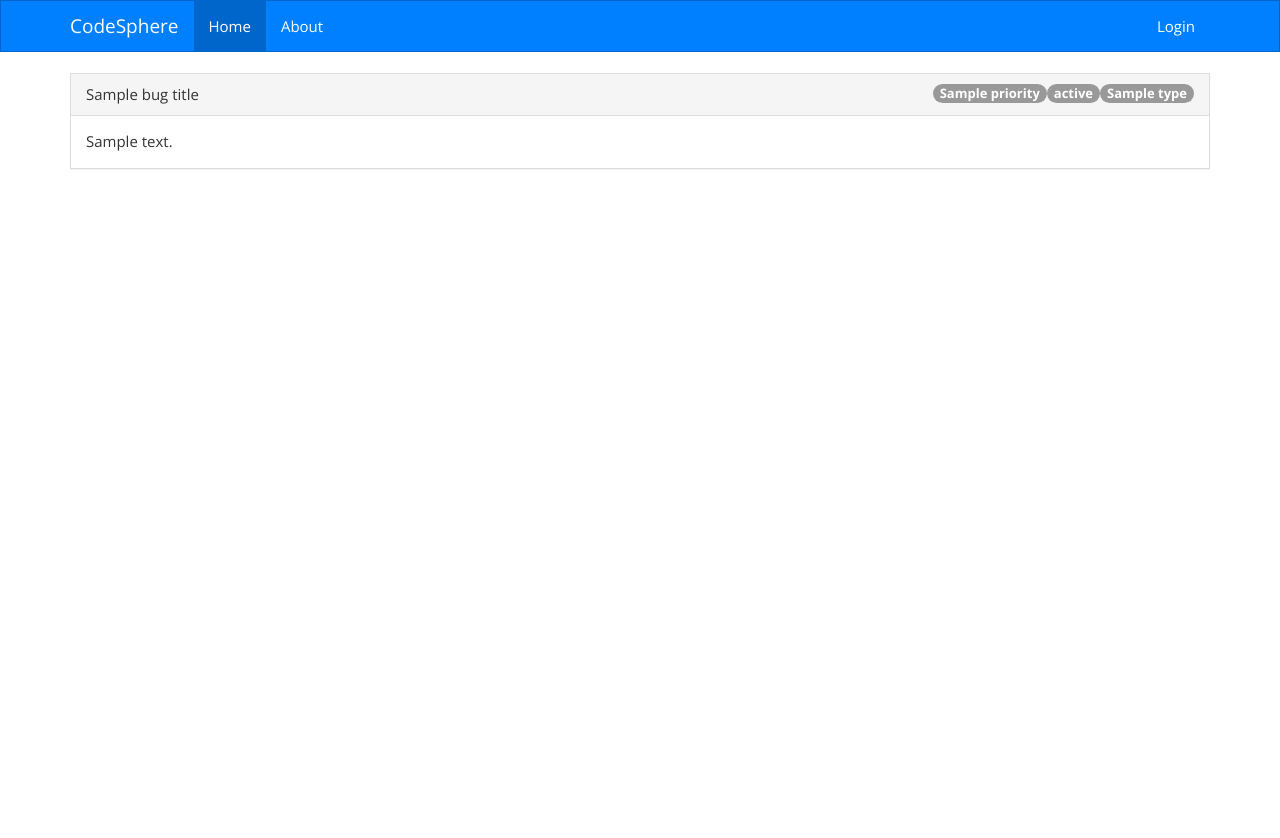
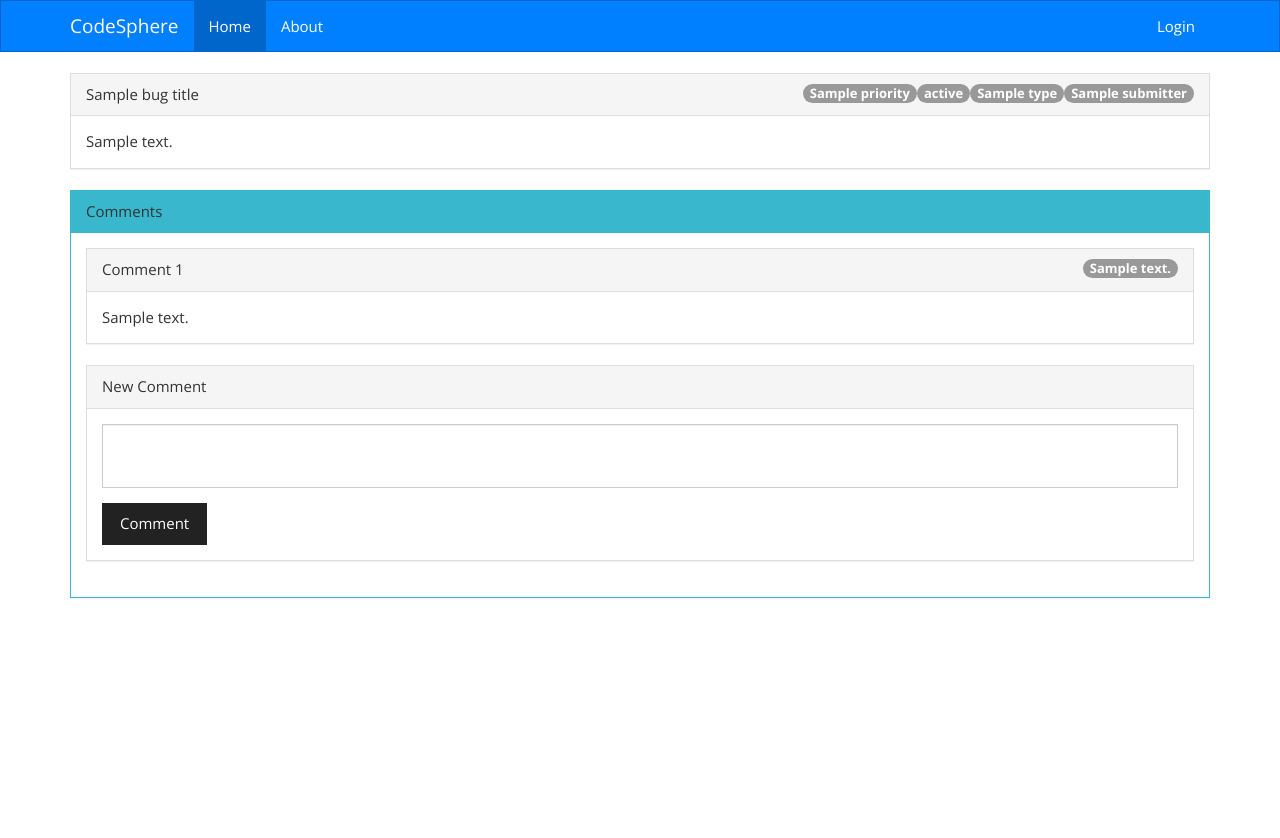
Before and after one commit to tjcsl/codesphere, a Flask app: template project/templates/bugs/view.html in a window 1280 px wide. Shown: the top 838 px of the page. Run offline with Flask 2, Linux system fonts and the light colour scheme; the template is opened without the code that fills it: most values are stand-ins (such as "Sample title", 1, 10 or a date in 2020); parts of the project's set-up code (start-up, migrations or seed data) failed here and were passed over.

Commit message:
Bug comments

```diff
--- a/project/templates/bugs/new.html
+++ b/project/templates/bugs/new.html
@@ -83,7 +83,7 @@ textarea {
                 <div class="panel-heading">Description</div>
                 <div class="panel-body">
                     <div class="input-group" style="height:100%; width:100%">
-                        <textarea id="description" name="description" class="form-control" style="resizeable:none;" value="">
+                        <textarea id="description" name="description" class="form-control" style="resize:none;" value="">
                         </textarea>
                     </div>
                 </div>
--- a/project/templates/bugs/view.html
+++ b/project/templates/bugs/view.html
@@ -9,10 +9,32 @@
 }
 -%}
 
+<script>
+$( document.body ).on( 'click', '.dropdown-menu li', function( event ) {
+
+    var $target = $( event.currentTarget );
+
+    $target.closest( '.btn-group' )
+        .find( '[data-bind="label"]' ).text( $target.text() )
+            .end()
+        .children( '.dropdown-toggle' ).dropdown( 'toggle' );
+
+    return false;
+
+});
+
+function validate_comment() {
+    changed_status = $('#new-status').val() != "";
+    wrote_comment = $('#comment').val() != "";
+    console.log(wrote_comment || changed_status);
+    return wrote_comment || changed_status;
+}
+</script>
 
 <div class="panel panel-default">
     <div class="panel-heading">
         {{ bug_title }}
+        <span class="pull-right badge">{{ submitter }}</span>
         <span class="pull-right badge">{{ type }}</span>
         <span class="pull-right badge">{{ status }}</span>
         <span class="pull-right badge" style="background-color:{{ prio_colors[priority] }}">{{ priority }}</span>
@@ -21,4 +43,90 @@
         {{ description }}
     </div>
 </div>
+
+{% set comment_color = "#39B7CD" %}
+
+<div class="panel panel-default" style="border-color:{{ comment_color }}">
+    <div class="panel-heading" style="background-color:{{ comment_color }}; border-color:{{ comment_color }}">Comments</div>
+    <div class="panel-body">
+        {% set count = 1 %}
+        {% for c in comments %}
+            <div class="panel panel-default">
+                <div class="panel-heading">Comment {{ count }} <span class="pull-right badge"> {{ commentors [c.commenter] }} </span></div>
+                <div class="panel-body"> {{ c.content }} </div>
+            </div>
+            {% set count = count + 1 %}
+        {% endfor %}
+        <div class="panel panel-default">
+            <div class="panel-heading">New Comment</div>
+            <div class="panel-body">
+                <form onSubmit="return validate_comment()" method="POST">
+
+                    {% if can_change_status %}
+                    <div class="row">
+                        <div class="col-md-4">
+                            <div class="input-group">
+                                <div class="input-group-addon">Status</div>
+                                <div class="btn-group btn-input clearfix" style="width:100%">
+                                    <button type="button" class="btn btn-default dropdown-toggle form-control" data-toggle="dropdown">
+                                        <span data-bind="label">New bug status</span>
+                                        <span class="caret"></span>
+                                    </button>
+                                    <ul class="dropdown-menu" role="menu">
+                                        {% set stati = ['RESOLVED:NOTMYFAULT','RESOLVED:WONTFIX','RESOLVED:INVALID','RESOLVED:FIXED','ASSIGNED','NEW','UNCONFIRMED'] %}
+                                        {% for status in stati %}
+                                        <li><a href="#" onclick="$('#new-status').val('{{ status }}')")>{{ status }}</a></li>
+                                        {% endfor %}
+                                    </ul>
+                                </div>
+                            </div>
+                        </div>
+                        <div class="col-md-4">
+                            <div class="input-group">
+                                <div class="input-group-addon">Priority</div>
+                                <div class="btn-group btn-input clearfix" style="width:100%">
+                                    <button type="button" class="btn btn-default dropdown-toggle form-control" data-toggle="dropdown">
+                                        <span data-bind="label">New priority</span>
+                                        <span class="caret"></span>
+                                    </button>
+                                    <ul class="dropdown-menu" role="menu">
+                                        {% set prios = ['LOW','MEDIUM','HIGH','CRITICAL'] %}
+                                        {% for priority in prios %}
+                                        <li><a href="#" onclick="$('#new-status').val('{{ priority }}')")>{{ priority }}</a></li>
+                                        {% endfor %}
+                                    </ul>
+                                </div>
+                            </div>
+                        </div>
+                        <div class="col-md-4">
+                            <div class="input-group">
+                                <div class="input-group-addon">Bug Type</div>
+                                <div class="btn-group btn-input clearfix" style="width:100%">
+                                    <button type="button" class="btn btn-default dropdown-toggle form-control" data-toggle="dropdown">
+                                        <span data-bind="label">New bug type</span>
+                                        <span class="caret"></span>
+                                    </button>
+                                    <ul class="dropdown-menu" role="menu">
+                                        {% set bug_types = ['BUG','ENHANCEMENT','OTHER'] %}
+                                        {% for bug_type in bug_types %}
+                                        <li><a href="#" onclick="$('#new-status').val('{{ bug_type }}')")>{{ bug_type }}</a></li>
+                                        {% endfor %}
+                                    </ul>
+                                </div>
+                            </div>
+                        </div>
+                    </div>
+                    {% endif %}
+                    <input id="new-status" name="new-status" type="hidden" value="" />
+                    <textarea id="comment" name="comment" class="form-control" style="resize:none;margin-bottom:15px" value="">
+                    </textarea>
+                    <button class="btn btn-default">
+                        Comment
+                    </button>
+                </form>
+            </div>
+        </div>
+    </div>
+</div>
+
 {% endblock %}
```
Also changed, not shown: project/models.py (+12 -0 lines), project/views/bugs.py (+29 -10 lines), project/views/projects.py (line endings or trailing spaces).
